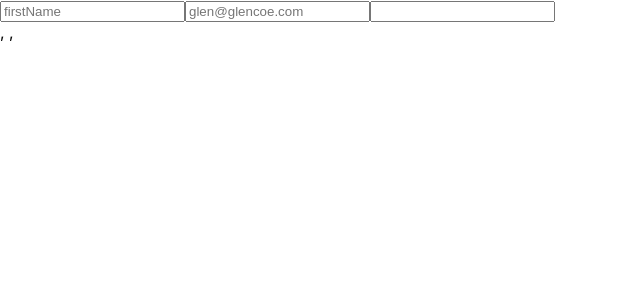
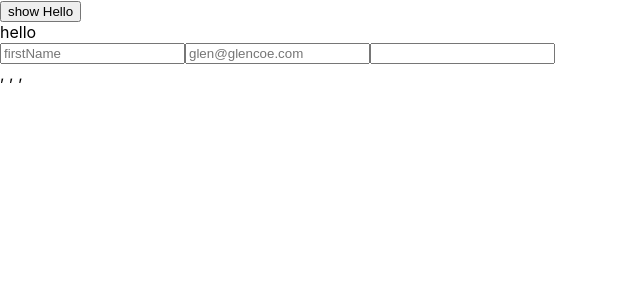
Before and after one commit to sofacles/react-hooks-ala-ben-awad, a React (Create React App) app: page / in a window 1280 px wide. Shown: the top 300 px of the page, without its empty margins (0-640 px from the left). Built offline with nearby package versions, Linux system fonts and the light colour scheme.

Commit message:
moving useEffect into child component so we can actually see the cleanup fxn being called

```diff
--- a/package.json
+++ b/package.json
@@ -27,5 +27,8 @@
       "last 1 firefox version",
       "last 1 safari version"
     ]
+  },
+  "devDependencies": {
+    "eslint-plugin-react-hooks": "^1.6.1"
   }
 }
--- a/src/App.js
+++ b/src/App.js
@@ -1,5 +1,6 @@
-import React, { useEffect } from 'react';
+import React, {useState} from 'react';
 import {useForm} from './useForm';
+import { Hello } from './Hello';
 
 
 function App() {
@@ -18,12 +19,14 @@ function App() {
     firstName: ''
   });
 
-  useEffect(()=>{
-    console.log("inside useEffect");
-  }, [values.password, values.firstName]);
+  const [showHello, setShowHello] = useState(true);
 
   return (
+
+
     <div className="App">
+      <button onClick={() => setShowHello(!showHello)}>show Hello</button>
+      { showHello && <Hello /> }
        <input
         name='firstName'
         placeholder='firstName'
@@ -43,7 +46,7 @@ function App() {
         onChange={handleChange}
       />
       <div>
-        <span>{values.firstName}, {values.email}, {values.password}  </span>
+        <span>{values.firstName}, {values.email}, {values.password},  </span>
       </div>
     </div>
   );
--- /dev/null
+++ b/src/Hello.js
@@ -0,0 +1,12 @@
+import React, { useEffect } from 'react';
+
+export const Hello = () => {
+
+  useEffect(() => {
+    console.log("inside useEffect");
+    return () => {
+      console.log("and this is the cleanup function");
+    }
+  });
+    return <div>hello</div>;
+}
```
Also changed, not shown: 1 other file (tests, documents, lock files or other folders).
